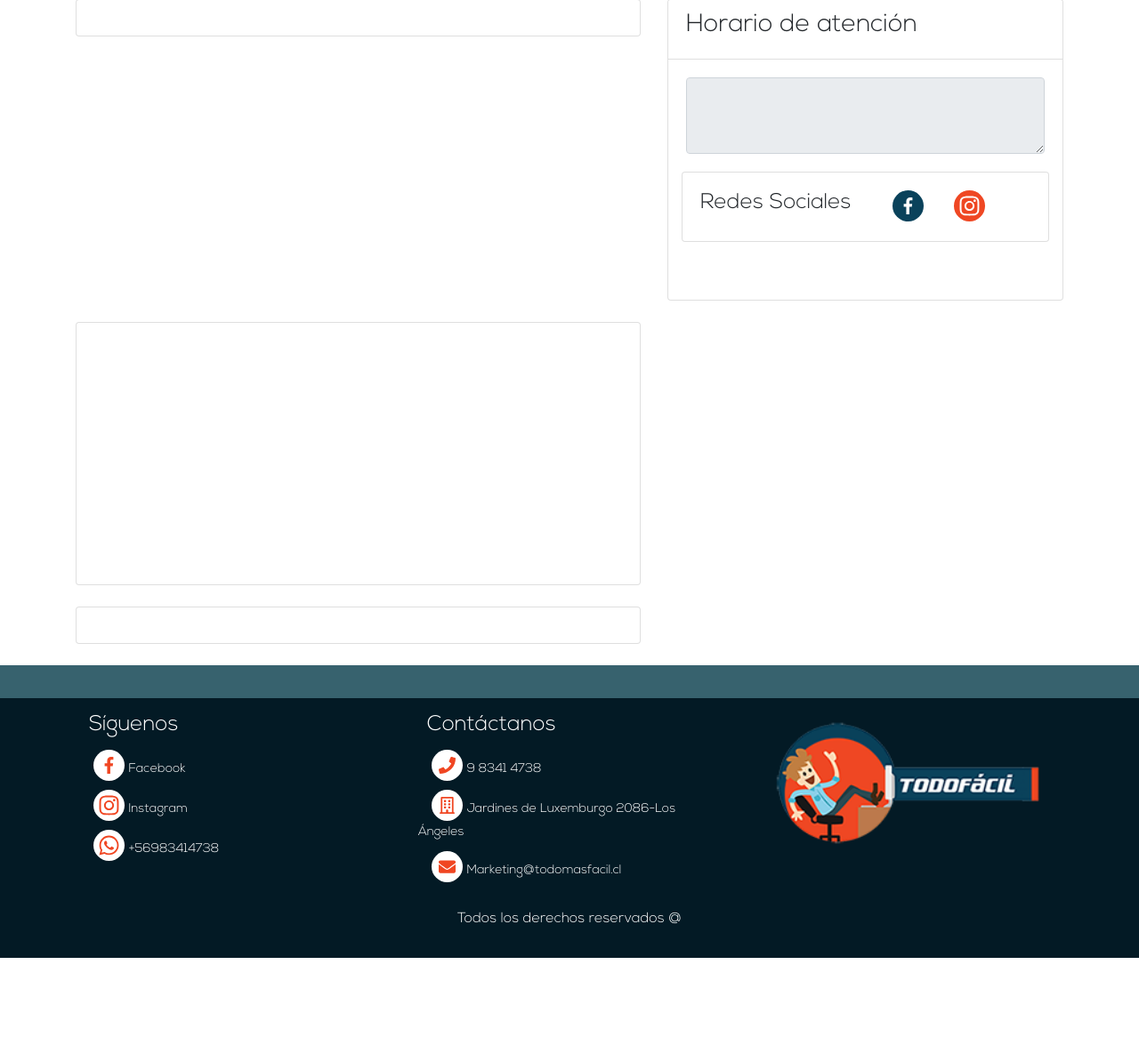
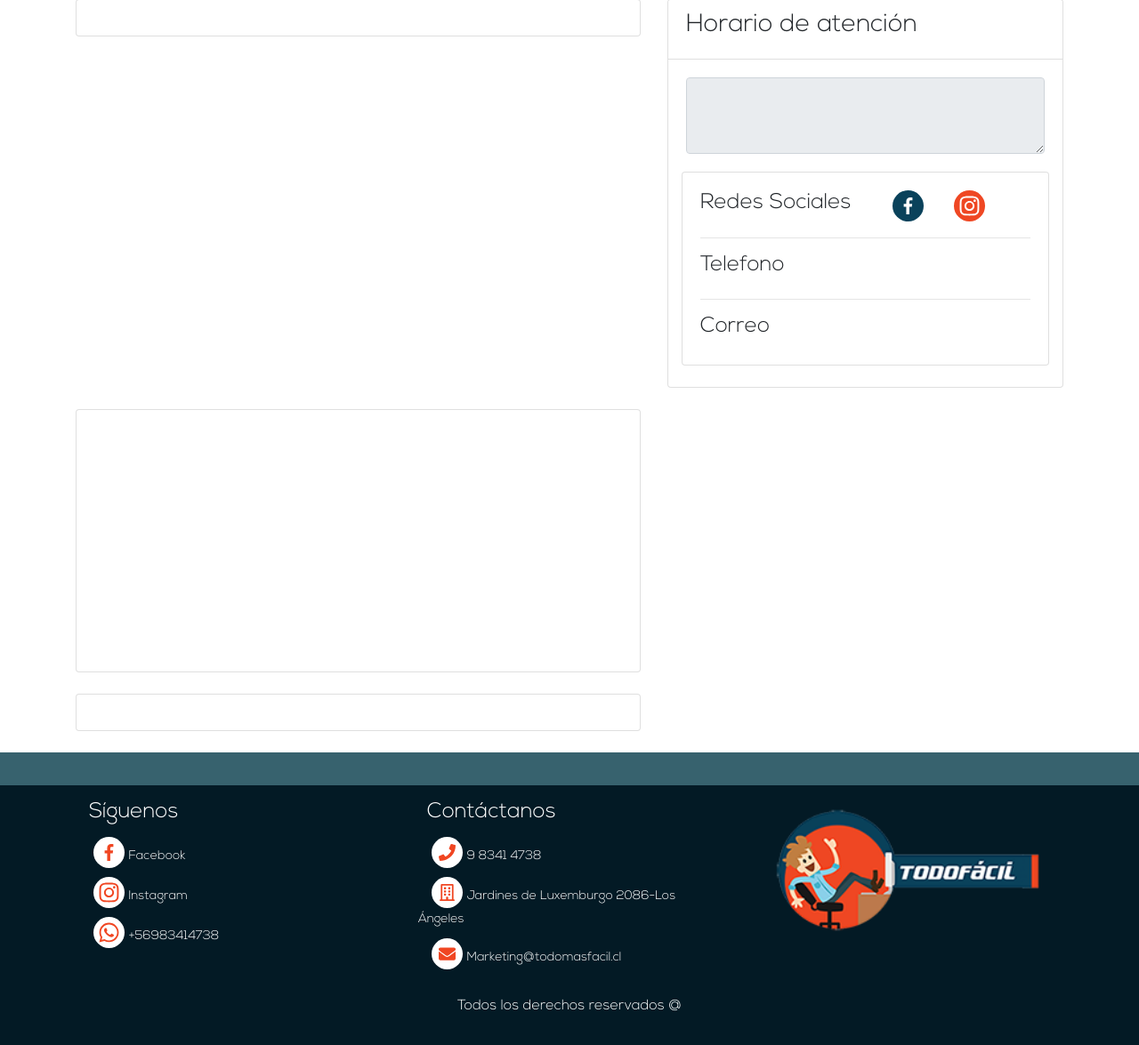
Before and after one commit to billy722/todomasfacil, a PHP site: page /descripcion_empresa.php?idEmpresa=1 in a window 1280 px wide. Shown: the part 555-1730 px from the top of the page at 89% size. Before the commit the page ends 1632 px from the top, so only its background shows below. Run offline with PHP 8.4, Linux system fonts and the light colour scheme; data that the repository does not hold is empty; some libraries are stand-ins or nearby versions.

Commit message:
MUESTRA TELEFONO,CORREO

```diff
--- a/clases/Conexion.php
+++ b/clases/Conexion.php
@@ -11,7 +11,7 @@
 
     function __construct(){
 
-       $this->servidor= "localhost";
+       $this->servidor= "146.66.99.89";
        $this->usuario= "daemmulc_facil";
        $this->clave= "todomasfacil123";
        $this->bd= "daemmulc_todomasfacil";
--- a/clases/Empresa.php
+++ b/clases/Empresa.php
@@ -65,8 +65,8 @@ Class Empresa{
       $this->id_imagen=$id_imagen;
     }
 
-    public function setTelefono ($telefono){
-      $this->telefono=$telefono;
+    public function setTelefono ($parametro){
+      $this->telefono=$parametro;
     }
 
     public function setCorreo ($correo){
--- a/descripcion_empresa.php
+++ b/descripcion_empresa.php
@@ -234,6 +234,29 @@ require("./clases/Empresa.php");
                                        </div>
                                     </div>
 
+                                    <div><hr></div>
+
+                                    <div class="row">
+                                       <div class="col-4">
+                                         <h4 style="vertical-align: middle;">Telefono</h4>
+                                       </div>
+                                       <div class="col-8">
+                                         <h6 class="card-text"> <?php echo $filas['telefono']; ?></h6>
+                                       </div>
+                                    </div>
+
+                                    <div><hr></div>
+
+                                    <div class="row">
+                                       <div class="col-4">
+                                         <h4 style="vertical-align: middle;">Correo </h4>
+                                       </div>
+                                       <div class="col-8">
+                                         <h6 class="card-text"><?php echo $filas['correo']; ?></h6>
+                                       </div>
+                                    </div>
+
+
                                    </div>
 
 
@@ -242,17 +265,15 @@ require("./clases/Empresa.php");
 
                              <br>
 
-                             <div class="card-body">
-                             <div class="row">
-                                <div class="col-6">
-                                  <center>  <p class="card-text"> <?php echo $filas['telefono']; ?></p></center>
-                                  </a>
-                                  <center>  <p class="card-text"><?php echo $filas['correo']; ?></p></center>
-                                  </a>
-                                </div>
-                             </div>
-
-                              </div>
+                             <!-- <div class="card-body">
+                               <div class="row">
+                                  <div class="col-6">
+                                      <p class="card-text"> <?php// echo $filas['telefono']; ?></p>
+                                      <p class="card-text"><?php //echo $filas['correo']; ?></p>
+                                    </a>
+                                  </div>
+                               </div>
+                              </div> -->
 
 
                         </div>
--- a/metodos_ajax/empresas/editar_empresa.php
+++ b/metodos_ajax/empresas/editar_empresa.php
@@ -20,7 +20,7 @@ $coordenadas_empresa = $_REQUEST['txt_coordenadas_empresa'];
 $facebook = $Funciones->limpiarTexto($_REQUEST['txt_facebook']);
 $instagram = $Funciones->limpiarTexto($_REQUEST['txt_instagram']);
 $horario = $Funciones->limpiarTexto($_REQUEST['txt_horario']);
-$telefono = $Funciones->limpiarTexto($_REQUEST['txt_telefono']);
+$telefono = $_REQUEST['txt_telefono'];
 $correo = $Funciones->limpiarTexto($_REQUEST['txt_correo']);
 // echo "face: " .$facebook;
 // echo "insta: " .$instagram;
```
